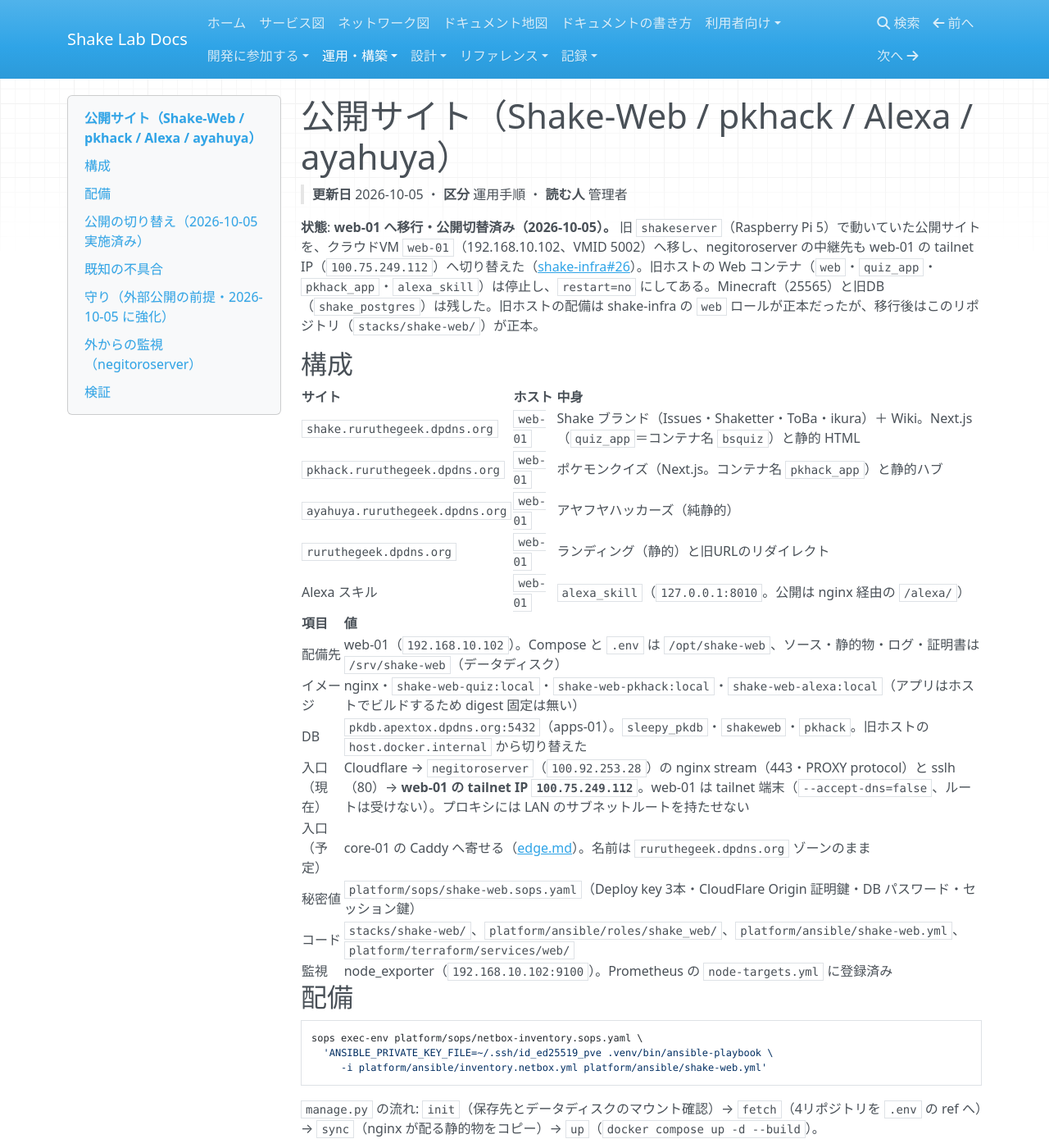
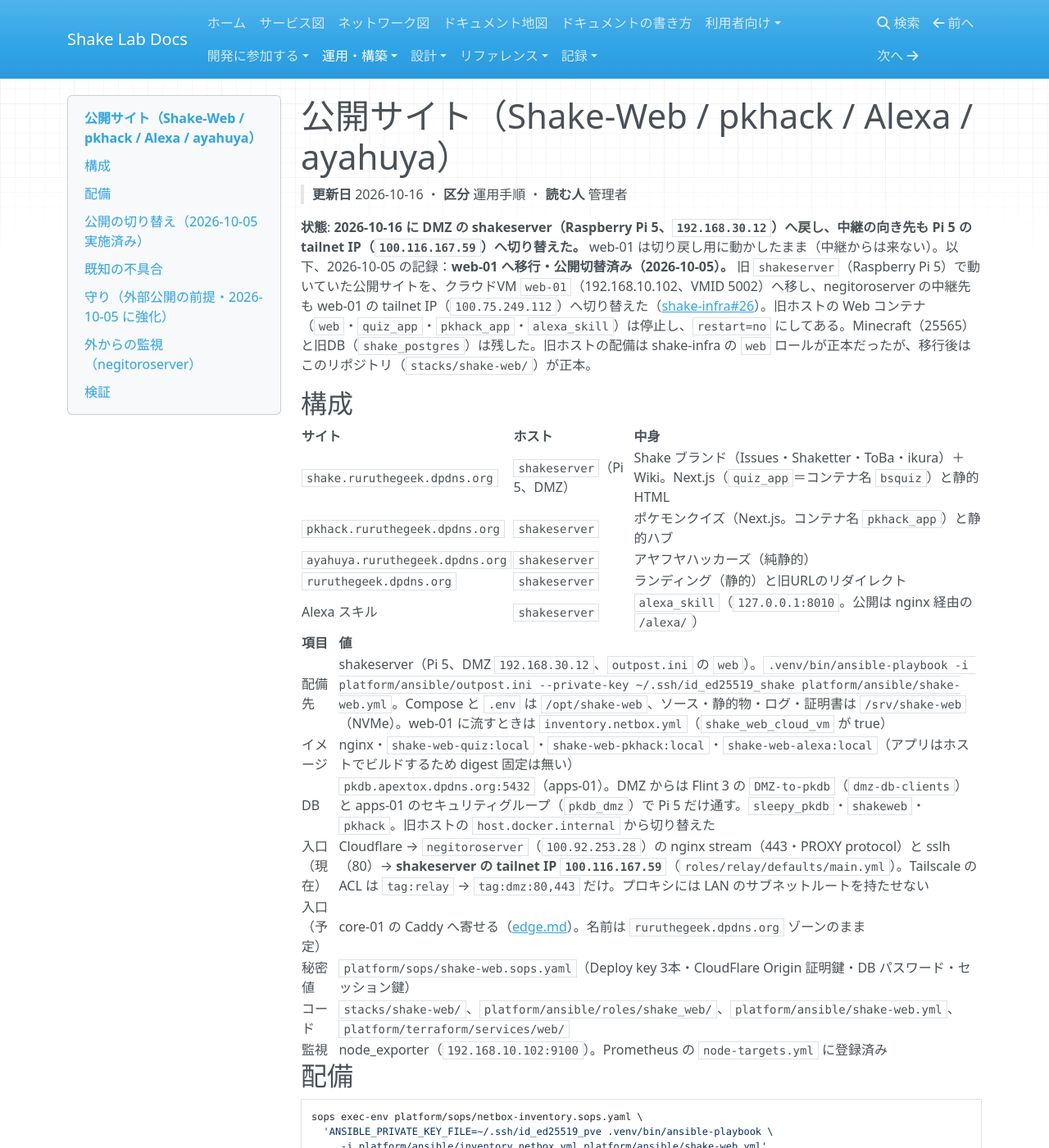
Before and after one commit to rurutheGeek/shake-cloud, an MkDocs documentation site: the page built from docs/operations/web.md, in a window 1280 px wide and 1400 px high. Shown: the whole window at 82% size. Built offline with MkDocs 1.6.1, drawn with Linux system fonts in a browser that asks for light colours; nearby versions of some CDN libraries; a script that is not in the unit is left out; some of the changed text lies outside the part shown.

Commit message:
feat(web): 公開サイトの中継を DMZ の shakeserver（Pi 5）へ切り替える
negitoroserver の nginx stream（443）と sslh（80）の向き先を Pi 5 の tailnet IP へ。
web-01 は切り戻し用に残す。文書・全体図・pkdb の許可のテストを今の形に直す。

Co-Authored-By: Claude Opus 5.5 <noreply@anthropic.com>

```diff
--- a/docs/operations/web.md
+++ b/docs/operations/web.md
@@ -1,6 +1,6 @@
 ---
 title: 公開サイト（Shake-Web / pkhack / Alexa / ayahuya）
-updated: 2026-10-05
+updated: 2026-10-16
 section: 運用手順
 audience: 管理者
 tags:
@@ -10,26 +10,26 @@ tags:
 
 # 公開サイト（Shake-Web / pkhack / Alexa / ayahuya）
 
-> **更新日** 2026-10-05 ・ **区分** 運用手順 ・ **読む人** 管理者
+> **更新日** 2026-10-16 ・ **区分** 運用手順 ・ **読む人** 管理者
 
-**状態**: **web-01 へ移行・公開切替済み（2026-10-05）。** 旧 `shakeserver`（Raspberry Pi 5）で動いていた公開サイトを、クラウドVM `web-01`（192.168.10.102、VMID 5002）へ移し、negitoroserver の中継先も web-01 の tailnet IP（`100.75.249.112`）へ切り替えた（[shake-infra#26](https://github.com/rurutheGeek/shake-infra/pull/26)）。旧ホストの Web コンテナ（`web`・`quiz_app`・`pkhack_app`・`alexa_skill`）は停止し、`restart=no` にしてある。Minecraft（25565）と旧DB（`shake_postgres`）は残した。旧ホストの配備は shake-infra の `web` ロールが正本だったが、移行後はこのリポジトリ（`stacks/shake-web/`）が正本。
+**状態**: **2026-10-16 に DMZ の shakeserver（Raspberry Pi 5、`192.168.30.12`）へ戻し、中継の向き先も Pi 5 の tailnet IP（`100.116.167.59`）へ切り替えた。** web-01 は切り戻し用に動かしたまま（中継からは来ない）。以下、2026-10-05 の記録：**web-01 へ移行・公開切替済み（2026-10-05）。** 旧 `shakeserver`（Raspberry Pi 5）で動いていた公開サイトを、クラウドVM `web-01`（192.168.10.102、VMID 5002）へ移し、negitoroserver の中継先も web-01 の tailnet IP（`100.75.249.112`）へ切り替えた（[shake-infra#26](https://github.com/rurutheGeek/shake-infra/pull/26)）。旧ホストの Web コンテナ（`web`・`quiz_app`・`pkhack_app`・`alexa_skill`）は停止し、`restart=no` にしてある。Minecraft（25565）と旧DB（`shake_postgres`）は残した。旧ホストの配備は shake-infra の `web` ロールが正本だったが、移行後はこのリポジトリ（`stacks/shake-web/`）が正本。
 
 ## 構成
 
 | サイト | ホスト | 中身 |
 | --- | --- | --- |
-| `shake.ruruthegeek.dpdns.org` | `web-01` | Shake ブランド（Issues・Shaketter・ToBa・ikura）＋ Wiki。Next.js（`quiz_app`＝コンテナ名 `bsquiz`）と静的 HTML |
-| `pkhack.ruruthegeek.dpdns.org` | `web-01` | ポケモンクイズ（Next.js。コンテナ名 `pkhack_app`）と静的ハブ |
-| `ayahuya.ruruthegeek.dpdns.org` | `web-01` | アヤフヤハッカーズ（純静的） |
-| `ruruthegeek.dpdns.org` | `web-01` | ランディング（静的）と旧URLのリダイレクト |
-| Alexa スキル | `web-01` | `alexa_skill`（`127.0.0.1:8010`。公開は nginx 経由の `/alexa/`） |
+| `shake.ruruthegeek.dpdns.org` | `shakeserver`（Pi 5、DMZ） | Shake ブランド（Issues・Shaketter・ToBa・ikura）＋ Wiki。Next.js（`quiz_app`＝コンテナ名 `bsquiz`）と静的 HTML |
+| `pkhack.ruruthegeek.dpdns.org` | `shakeserver` | ポケモンクイズ（Next.js。コンテナ名 `pkhack_app`）と静的ハブ |
+| `ayahuya.ruruthegeek.dpdns.org` | `shakeserver` | アヤフヤハッカーズ（純静的） |
+| `ruruthegeek.dpdns.org` | `shakeserver` | ランディング（静的）と旧URLのリダイレクト |
+| Alexa スキル | `shakeserver` | `alexa_skill`（`127.0.0.1:8010`。公開は nginx 経由の `/alexa/`） |
 
 | 項目 | 値 |
 | --- | --- |
-| 配備先 | web-01（`192.168.10.102`）。Compose と `.env` は `/opt/shake-web`、ソース・静的物・ログ・証明書は `/srv/shake-web`（データディスク） |
+| 配備先 | shakeserver（Pi 5、DMZ `192.168.30.12`、`outpost.ini` の `web`）。`.venv/bin/ansible-playbook -i platform/ansible/outpost.ini --private-key ~/.ssh/id_ed25519_shake platform/ansible/shake-web.yml`。Compose と `.env` は `/opt/shake-web`、ソース・静的物・ログ・証明書は `/srv/shake-web`（NVMe）。web-01 に流すときは `inventory.netbox.yml`（`shake_web_cloud_vm` が true） |
 | イメージ | nginx・`shake-web-quiz:local`・`shake-web-pkhack:local`・`shake-web-alexa:local`（アプリはホストでビルドするため digest 固定は無い） |
-| DB | `pkdb.apextox.dpdns.org:5432`（apps-01）。`sleepy_pkdb`・`shakeweb`・`pkhack`。旧ホストの `host.docker.internal` から切り替えた |
-| 入口（現在） | Cloudflare → `negitoroserver`（`100.92.253.28`）の nginx stream（443・PROXY protocol）と sslh（80）→ **web-01 の tailnet IP `100.75.249.112`**。web-01 は tailnet 端末（`--accept-dns=false`、ルートは受けない）。プロキシには LAN のサブネットルートを持たせない |
+| DB | `pkdb.apextox.dpdns.org:5432`（apps-01）。DMZ からは Flint 3 の `DMZ-to-pkdb`（`dmz-db-clients`）と apps-01 のセキュリティグループ（`pkdb_dmz`）で Pi 5 だけ通す。`sleepy_pkdb`・`shakeweb`・`pkhack`。旧ホストの `host.docker.internal` から切り替えた |
+| 入口（現在） | Cloudflare → `negitoroserver`（`100.92.253.28`）の nginx stream（443・PROXY protocol）と sslh（80）→ **shakeserver の tailnet IP `100.116.167.59`**（`roles/relay/defaults/main.yml`）。Tailscale の ACL は `tag:relay` → `tag:dmz:80,443` だけ。プロキシには LAN のサブネットルートを持たせない |
 | 入口（予定） | core-01 の Caddy へ寄せる（[edge.md](edge.md)）。名前は `ruruthegeek.dpdns.org` ゾーンのまま |
 | 秘密値 | `platform/sops/shake-web.sops.yaml`（Deploy key 3本・CloudFlare Origin 証明鍵・DB パスワード・セッション鍵） |
 | コード | `stacks/shake-web/`、`platform/ansible/roles/shake_web/`、`platform/ansible/shake-web.yml`、`platform/terraform/services/web/` |
@@ -47,7 +47,7 @@ sops exec-env platform/sops/netbox-inventory.sops.yaml \
 
 - 追う ref は `roles/shake_web/defaults/main.yml` の `shake_web_*_ref`（既定 `main`）。
 - アプリの更新は「Ansible を流し直す」だけ。手元で `docker compose` を叩かない。
-- **web-01 が5分ごとに `main` を見て自分で更新する**（`shake-web-update.timer`。旧ホスト向け CD の代わり。UBSLEEPY と同じ方式）。即時に反映したいときは `ssh debian@192.168.10.102 'sudo systemctl start shake-web-update'`。
+- **配備先が5分ごとに `main` を見て自分で更新する**（`shake-web-update.timer`。旧ホスト向け CD の代わり。UBSLEEPY と同じ方式）。即時に反映したいときは `ssh debian@192.168.10.102 'sudo systemctl start shake-web-update'`。
 - ビルドに失敗したら `ssh debian@192.168.10.102 'sudo python3 /opt/shake-web/manage.py status'` と `sudo docker logs pkhack_app --tail 50` を見る。
 
 ## 公開の切り替え（2026-10-05 実施済み）
@@ -73,7 +73,7 @@ sops exec-env platform/sops/netbox-inventory.sops.yaml \
 
 ### 外向き（egress）と自宅LANの分離
 
-公開サイトが突破されても自宅LANへ横展開できないように、SG の外向きも既定拒否にしている。許可はコード（`platform/terraform/services/web/main.tf`）が正本。
+**Pi 5（DMZ）での守り：** Flint 3 の DMZ が家の中への転送を止め（pkdb だけ通す）、Pi 5 の `inet homeguard`（`pi_base` の `pi_base_lan_guard`）が家の中の区画（`192.168.10/30/40/50.0/24`）への送信を落とす。通すのは DNS（DMZ のゲートウェイと AdGuard Home）と pkdb だけ。以下は web-01（クラウドの VM）での守り：公開サイトが突破されても自宅LANへ横展開できないように、SG の外向きも既定拒否にしている。許可はコード（`platform/terraform/services/web/main.tf`）が正本。
 
 - 許可: DNS（53 tcp/udp → `192.168.10.1`）、NTP（123/udp → 全）、pkdb（5432/tcp → `192.168.10.105`）、HTTP/HTTPS（80/443 → 全）。
 - 実測（2026-10-05）: PVE の `8006`・SSH `22`、Garage `3900`、NetBox `8000`、他VMへ届かない。pkdb とインターネット 443 は OK。
@@ -86,11 +86,10 @@ sops exec-env platform/sops/netbox-inventory.sops.yaml \
 
 公開の中継は、旧ホストと同じく **tailnet の端末間**で行う。web-01 は tailnet に入り（`100.75.249.112`）、プロキシはその tailnet IP を直接指す。プロキシには LAN のサブネットルート（`accept-routes`）を持たせない。これで、プロキシが突破されても届くのは tailnet 上だけで、LAN 全体へのルートは持たない。
 
-残りは Tailscale の ACL で `negitoroserver` から届く先を `web-01` の 80/443 だけに絞るのが望ましい（管理コンソールで設定。いまは tailnet 全体が相互到達できる）。
+Tailscale の ACL（`platform/tailscale/acl.json`）で、negitoroserver（`tag:relay`）から届く先は `tag:dmz`（Pi 5）と `tag:web`（web-01）の 80/443 だけ。
 
 ### プロキシ（negitoroserver）の侵害に備えて（提案）
 
-- Tailscale の ACL で negitoroserver の宛先を web-01 の 80/443 だけに絞る（管理コンソールで設定）。
 - 中継は DERP リレー（443）でも成立する。直通 UDP を開けていないため、状況により中継経由になる（機能は同じ）。
 
 ## 外からの監視（negitoroserver）
```
Also changed, not shown: docs/architecture/overview.md (+5 -5 lines), docs/map.md (+1 -1 lines), docs/operations/handover.md (+1 -1 lines), docs/architecture/diagrams/overview.svg, 3 other files.
